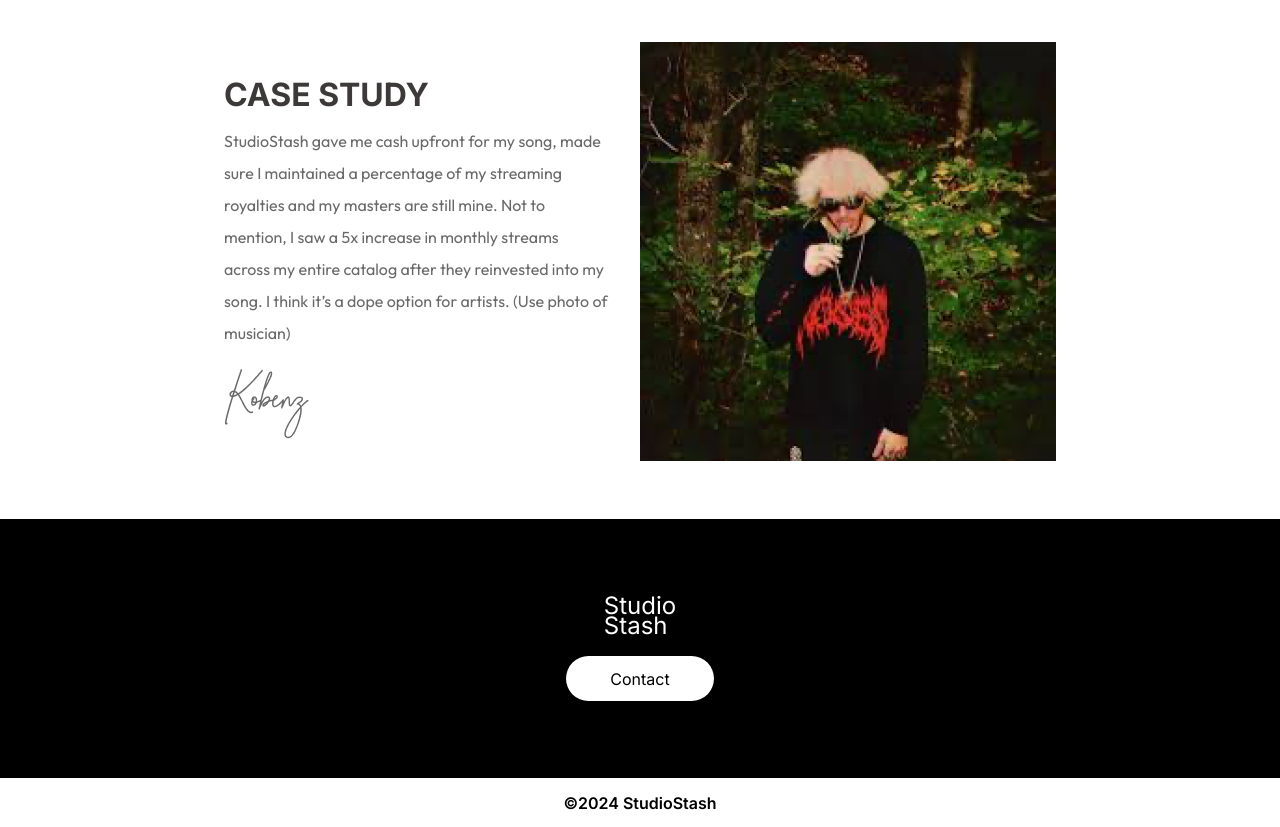
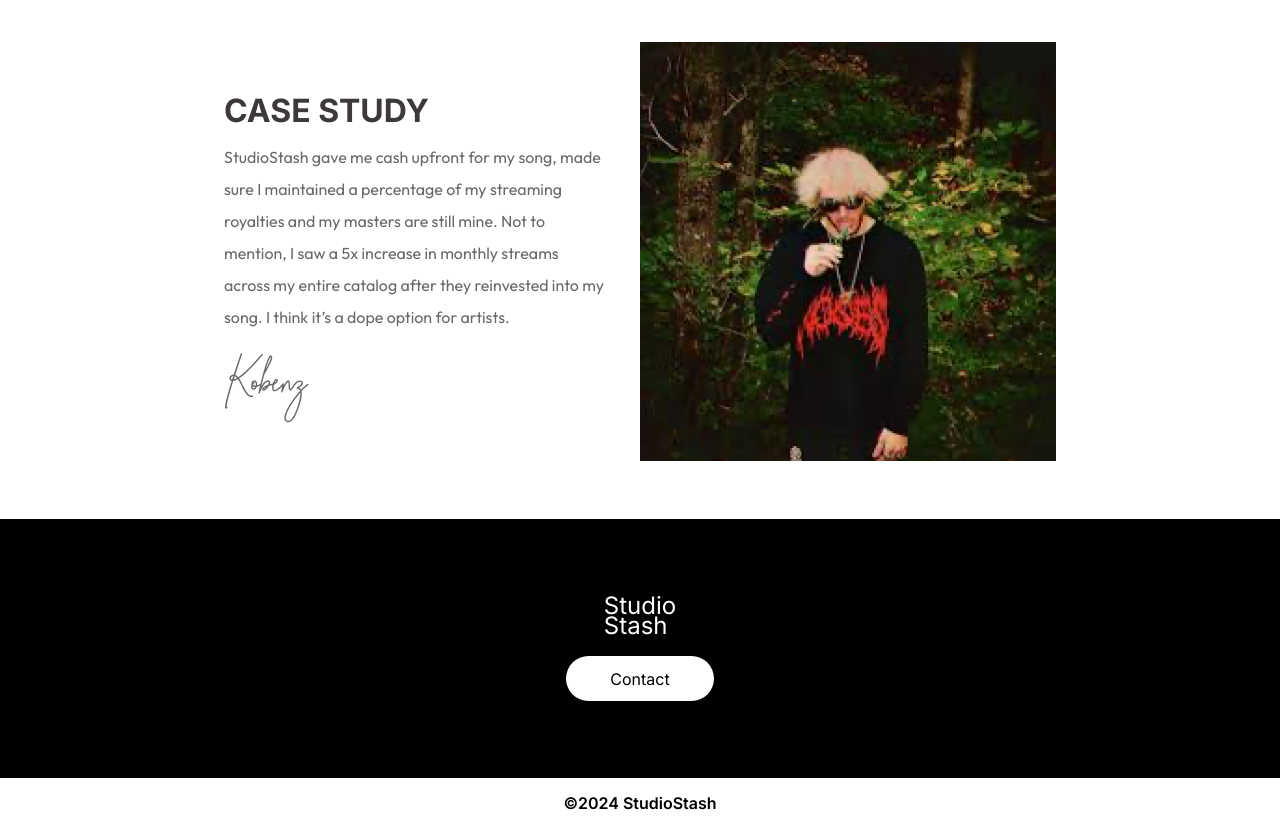
Before and after one commit to arslan702/studio-stash, a Next.js app: page / in a window 1280 px wide. Shown: the part 3120-3947 px from the top of the page. Built offline with nearby package versions, Linux system fonts and the light colour scheme.

Commit message:
text-removed

```diff
--- a/app/components/HowItWorks/index.jsx
+++ b/app/components/HowItWorks/index.jsx
@@ -101,7 +101,7 @@ function HowItWorks() {
         <div className="w-[90%] md:w-[30%]">
             <div className="text-[32px] leading-[61px] text-[#3d3939]" style={{fontWeight: '700'}}>CASE STUDY</div>
             <div className="outfit-text text-[16px] leading-[32px] text-[#696969]" style={{fontWeight: '400'}}>
-            StudioStash gave me cash upfront for my song, made sure I maintained a percentage of my streaming royalties and my masters are still mine. Not to mention, I saw a 5x increase in monthly streams across my entire catalog after they reinvested into my song. I think it’s a dope option for artists. (Use photo of musician)
+            StudioStash gave me cash upfront for my song, made sure I maintained a percentage of my streaming royalties and my masters are still mine. Not to mention, I saw a 5x increase in monthly streams across my entire catalog after they reinvested into my song. I think it’s a dope option for artists.
             </div>
             <div className="text-[32px] leading-[61px] text-[#696969] mt-5">
                 <Image src={kobens} alt="img"/>
```
